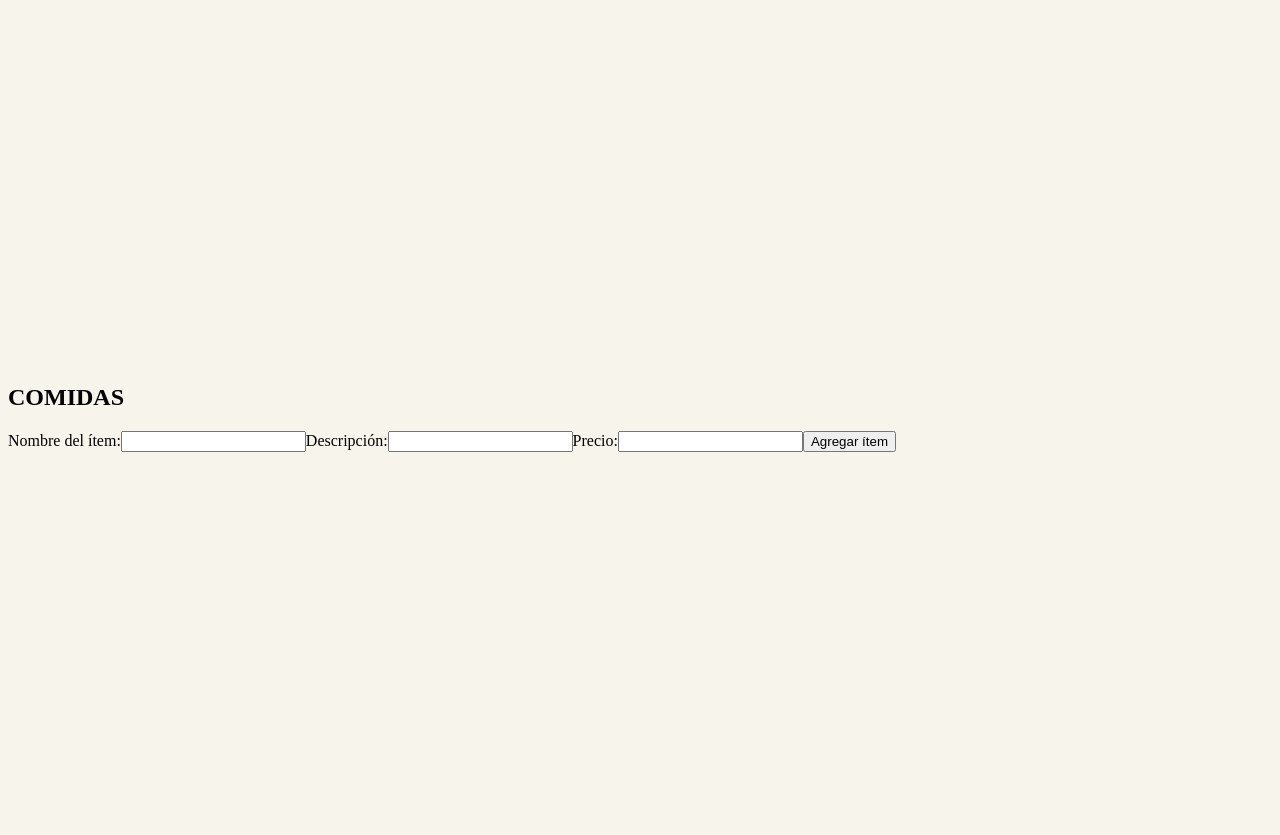
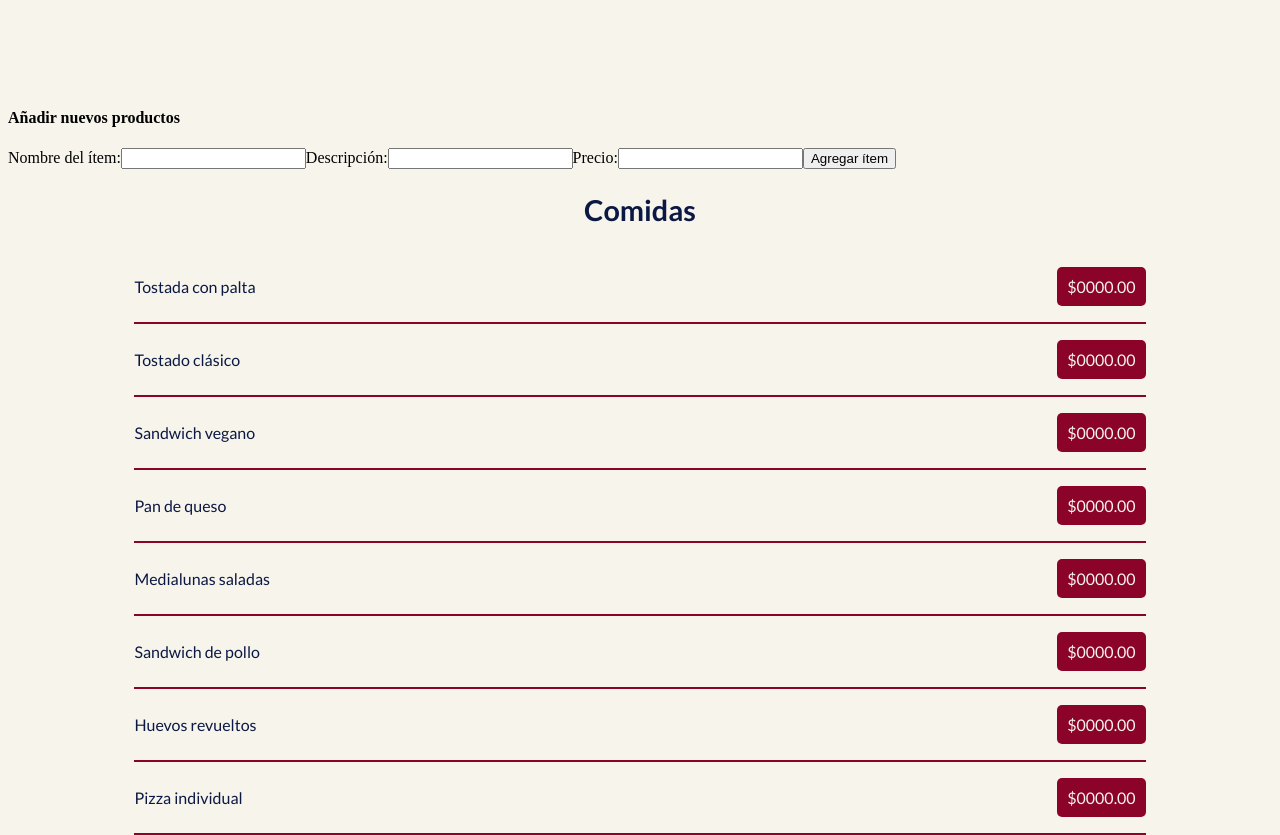
Before and after one commit to mareanovazquez/menuQR, a React (Vite) app: page /adminComidas in a window 1280 px wide. Built offline with nearby package versions, Linux system fonts and the light colour scheme.

Commit message:
pruebas en administración carta comidas

```diff
--- a/src/pages/AdminComidas.jsx
+++ b/src/pages/AdminComidas.jsx
@@ -23,8 +23,9 @@ export const AdminComidas = () => {
     };
 
     return (
-        <div>
-            <h2>COMIDAS</h2>
+    <>
+        <div className="container-form-admin">
+            <h4>Añadir nuevos productos</h4>
             <form onSubmit={(e) => { e.preventDefault(); addMenuItem(); }}>
                 <label htmlFor="item-name">Nombre del ítem:</label>
                 <input
@@ -56,6 +57,51 @@ export const AdminComidas = () => {
                 <button type="submit">Agregar ítem</button>
             </form>
 
+
+        </div>
+        <div className="seccion seccion-comidas">
+                <h2>Comidas</h2>
+                <div className="menu-container menu-comidas">
+                    <div className="menu-header">
+                        <span className="header-item"></span>
+                        <span className="header-item"></span>
+                    </div>
+                    <div className="menu-body">
+                        <div className="menu-item">
+                            <p className="item-name">Tostada con palta</p>
+                            <p className="item-price">$0000.00</p>
+                        </div>
+                        <div className="menu-item">
+                            <p className="item-name">Tostado clásico</p>
+                            <p className="item-price">$0000.00</p>
+                        </div>
+                        <div className="menu-item">
+                            <p className="item-name">Sandwich vegano</p>
+                            <p className="item-price">$0000.00</p>
+                        </div>
+                        <div className="menu-item">
+                            <p className="item-name">Pan de queso</p>
+                            <p className="item-price">$0000.00</p>
+                        </div>
+                        <div className="menu-item">
+                            <p className="item-name">Medialunas saladas</p>
+                            <p className="item-price">$0000.00</p>
+                        </div>
+                        <div className="menu-item">
+                            <p className="item-name">Sandwich de pollo</p>
+                            <p className="item-price">$0000.00</p>
+                        </div>
+                        <div className="menu-item">
+                            <p className="item-name">Huevos revueltos</p>
+                            <p className="item-price">$0000.00</p>
+                        </div>
+                        <div className="menu-item">
+                            <p className="item-name">Pizza individual</p>
+                            <p className="item-price">$0000.00</p>
+                        </div>
+                    </div>
+                </div>
+            </div>
             <div className="menu-body">
                 {menuItems.map((item, index) => (
                     <div className="menu-item" key={index}>
@@ -67,6 +113,6 @@ export const AdminComidas = () => {
                     </div>
                 ))}
             </div>
-        </div>
+        </>
     );
 };
```
